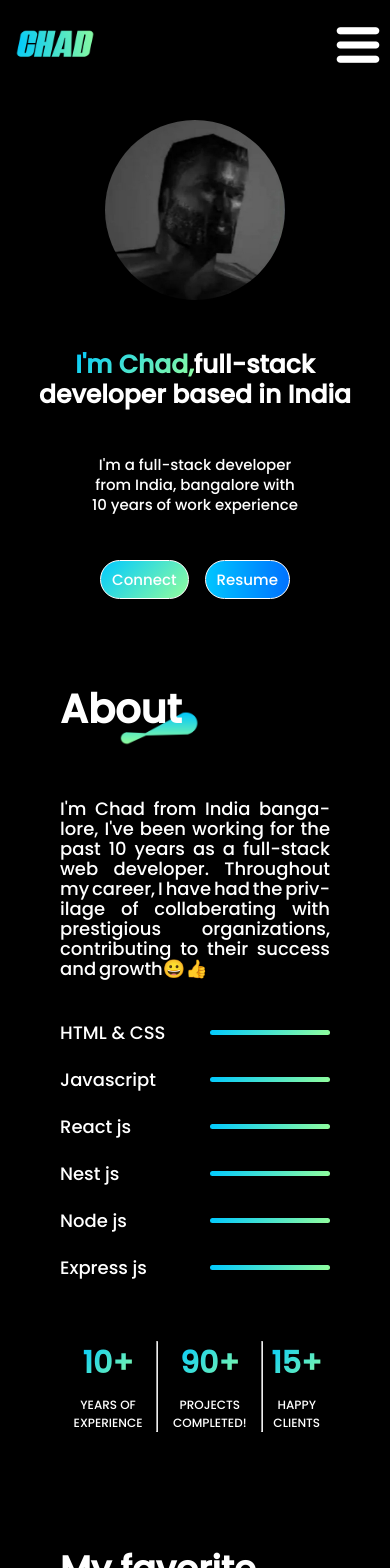
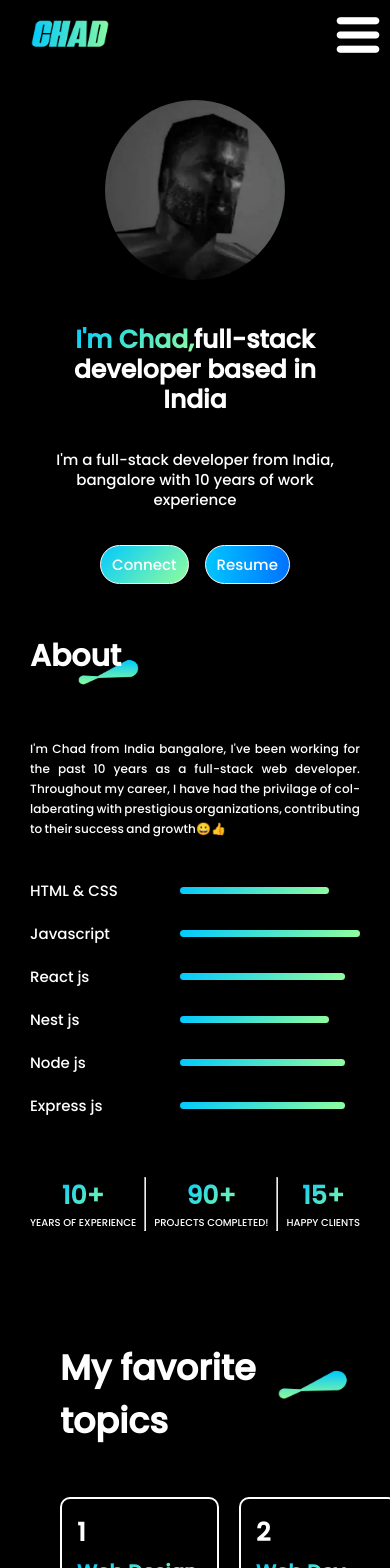
Before and after one commit to Vinay-webDev/React-portfolio1, a React (Vite) app: page / in a window 390 px wide. Shown: the top 1568 px of the page. Built offline with nearby package versions, Linux system fonts and the light colour scheme; a web font is replaced by a local one.

Commit message:
about mobile responsive 393.33px

```diff
--- a/src/components/About/About.css
+++ b/src/components/About/About.css
@@ -208,4 +208,59 @@ button === 90deg, #00c6ff, #0072ff
         font-size: 12px;
     }
 }
-/*========================================================*/
+/*====================mobile responsive 393.33px====================================*/
+@media(max-width: 393.33px){
+    .about{
+        gap: 60px;
+        margin: 0px 30px;
+        align-items: start;
+    }
+    .about-title h1{
+        margin: 0;
+        font-size: 30px;
+        padding: 0;
+    }
+    .about-title img{
+        width: 70px;
+    }
+    .about-sections{
+        flex-direction: column;
+    }
+    .about-left{
+        display: none;
+    }
+    .about-para{
+        margin: 0px;
+        font-size: 12px;
+        line-height: 20px;
+        text-align: justify;
+        hyphens:auto;
+        word-spacing: -0.1em;
+        letter-spacing: 0.01em;
+        /*letter-spacing: 0.05em;*/
+    }
+    .about-skill{
+        gap: 0px;
+        align-items: center;
+    }
+    .about-skill p{
+        font-size: 15px;
+    }
+    .about-skill hr{
+        height: 7px;
+    }
+    .about-achivements{
+        justify-content: space-between;
+    }
+    .about-achivement{
+        gap: 0px;
+    }
+    .about-achivement h1{
+        font-size: 25px;
+        font-weight: 500px;
+    }
+    .about-achivement p{
+        text-align: center;
+        font-size: 10px;
+    }
+}
--- a/src/components/Hero/Hero.css
+++ b/src/components/Hero/Hero.css
@@ -134,22 +134,25 @@ button === 90deg, #00c6ff, #0072ff
 }
 /*=================mobile responsive 393.33px=====================*/
 @media(max-width: 393.33px){
+    .hero{
+        margin: 0px 30px;
+    }
     .hero img{
         margin-top: 30px;
         width: 180px;
         height: 180px;
     }
     .hero h1{
-        margin-top: 15px;
-        width: 80%;
+        margin-top: 10px;
+        margin-bottom: 0px;
         font-size: 25px;
         line-height: 30px;
     }
     .hero p{
-        width: 55%;
+        min-width: 300px;
         font-size: 15px;
         line-height: 20px;
-        margin: 10px 0px;
+        margin: 0px;
     }
     .hero-actions{
         gap: 16px;
--- a/src/components/Navbar/Navbar.css
+++ b/src/components/Navbar/Navbar.css
@@ -164,7 +164,7 @@ button === 90deg, #00c6ff, #0072ff
 /*================mobile responsive (393.33px)===============*/
 @media(max-width: 393.33px){
     .navbar{
-        margin: 10px 15px;
+        margin: 0px 30px;
     }
     .nav-mob-open{
         display: block;
```
